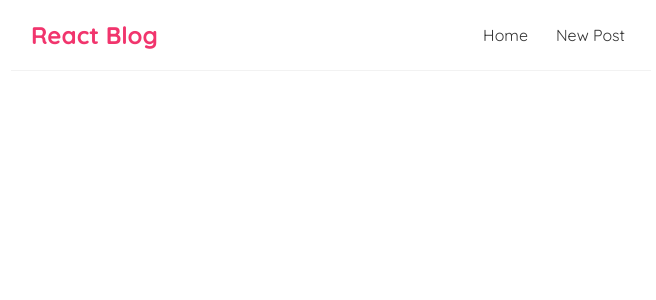
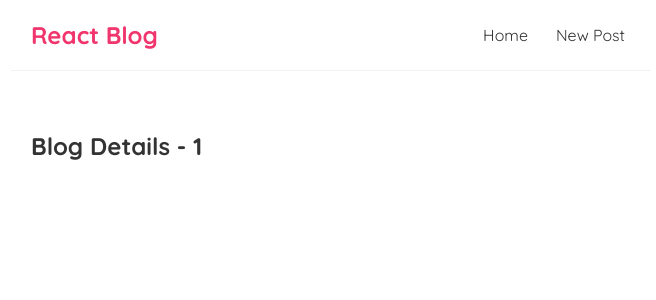
Before and after one commit to nataliecardot/react-blog-app, a React (Create React App) app: page /blogs/1 in a window 1280 px wide. Shown: the top 300 px of the page, without its empty margins (309-965 px from the left). Built offline with nearby package versions, Linux system fonts and the light colour scheme.

Commit message:
Use route parameter

```diff
--- a/src/App.js
+++ b/src/App.js
@@ -2,6 +2,7 @@
 import Navbar from './Navbar';
 import { BrowserRouter as Router, Route, Switch } from 'react-router-dom';
 import Create from './Create';
+import BlogDetails from './BlogDetails';
 
 function App() {
   return (
@@ -18,6 +19,9 @@
             <Route path="/create">
               <Create />
             </Route>
+            <Route path="/blogs/:id">
+              <BlogDetails />
+            </Route>
           </Switch>
         </div>
       </div>
--- /dev/null
+++ b/src/BlogDetails.js
@@ -0,0 +1,13 @@
+import { useParams } from 'react-router-dom';
+
+const BlogDetails = () => {
+  const { id } = useParams();
+
+  return (
+    <div className="blogDetails">
+      <h2>Blog Details - {id}</h2>
+    </div>
+  );
+};
+
+export default BlogDetails;
--- a/src/BlogList.js
+++ b/src/BlogList.js
@@ -1,11 +1,15 @@
+import { Link } from 'react-router-dom';
+
 const BlogList = ({ blogs, title }) => {
   return (
     <div className="blog-list">
       <h2>{title}</h2>
       {blogs.map((blog) => (
         <div className="blog-preview" key={blog.id}>
-          <h2>{blog.title}</h2>
-          <p>By {blog.author}</p>
+          <Link to={`/blogs/${blog.id}`}>
+            <h2>{blog.title}</h2>
+            <p>By {blog.author}</p>
+          </Link>
         </div>
       ))}
     </div>
--- a/src/index.css
+++ b/src/index.css
@@ -55,3 +55,7 @@
   color: #f1356d;
   margin-bottom: 8px;
 }
+
+.blog-preview a {
+  text-decoration: none;
+}
```
